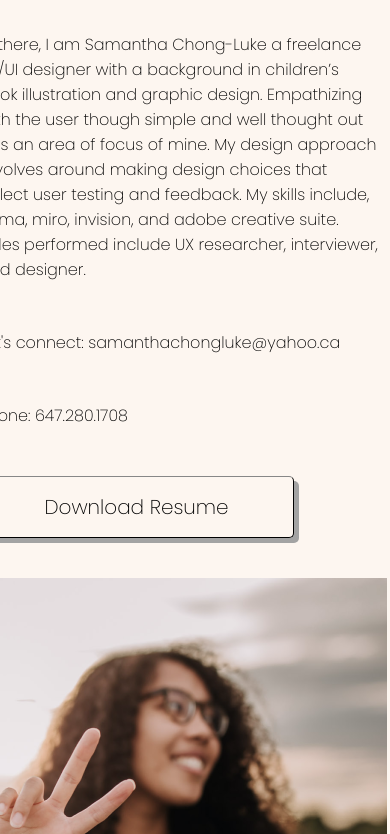
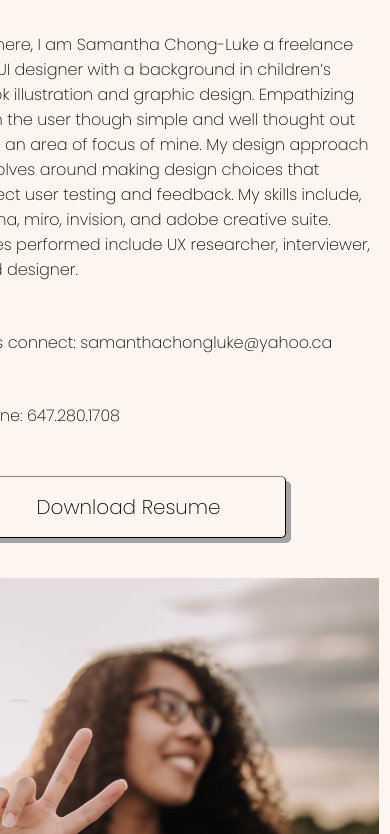
Before and after one commit to SamChongLuke/UX_UI_HW_18, a plain HTML site: page index.html in a window 390 px wide. Shown: the part 143-977 px from the top of the page. Drawn offline with Linux system fonts and the light colour scheme.

Commit message:
fixed responsive elements

```diff
--- a/index.html
+++ b/index.html
@@ -26,7 +26,7 @@
             </nav>
         </div>
     </header>
-    <section id="hero" class="hero">
+    <section id="hero">
 
         <div id="heroSummary" class="heroContent">
             <h1>Samantha Chong-Luke</h1>
```
Also changed, not shown: images/defaulthamburgermenu.png, 3 other files.
